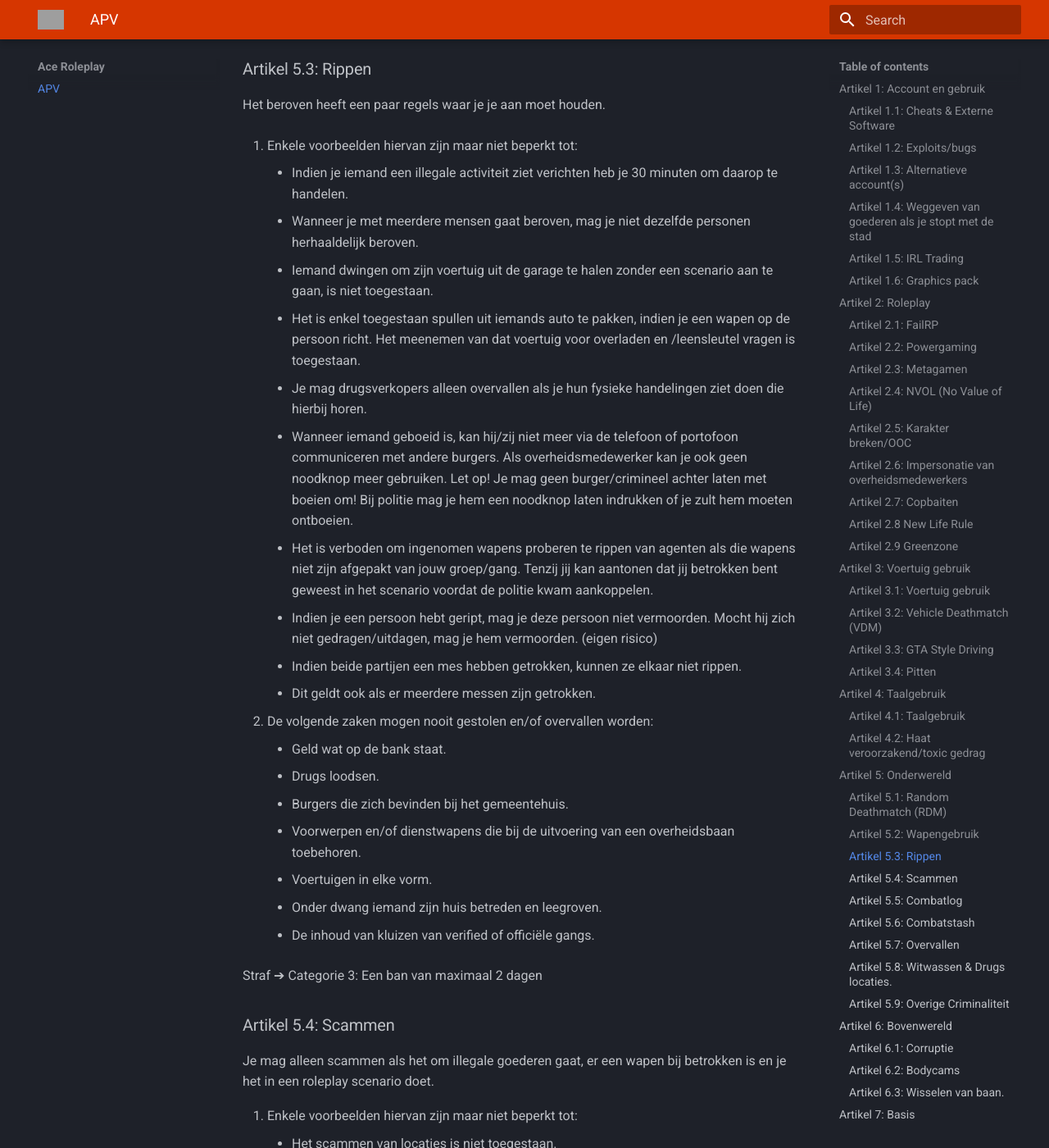
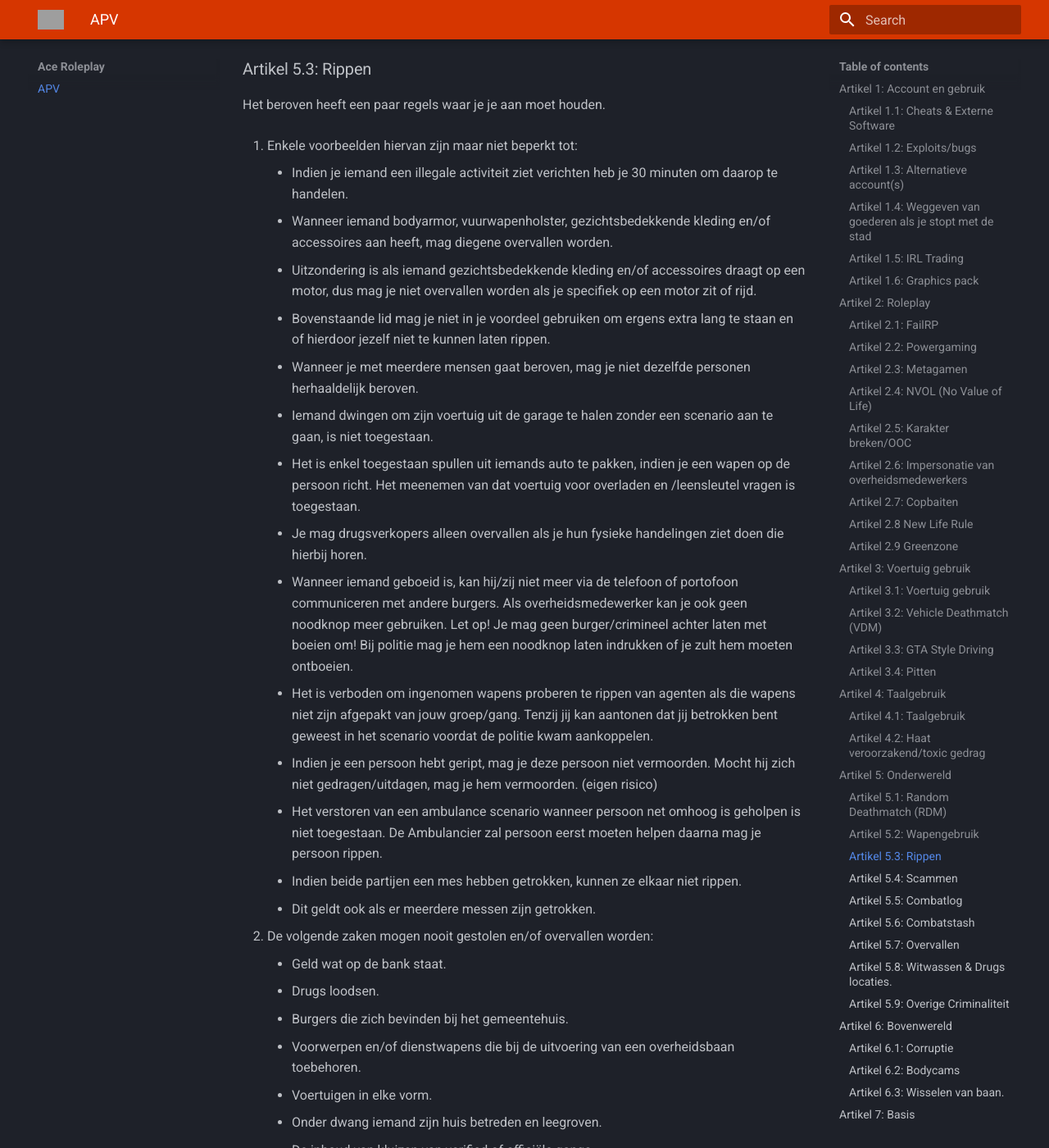
Before and after one commit to Alem569/ace-apv, an MkDocs documentation site: the page built from docs/index.md, in a window 1280 px wide and 1400 px high, scrolled down 13199 px. Shown: the whole window at 82% size. Built offline with MkDocs 1.6.1 and Material for MkDocs 9.7.7, drawn with Linux system fonts in a browser that asks for light colours; grey boxes are pictures that could not be loaded.

Commit message:
Toevoeging voorbeelden rippen.md

```diff
--- a/docs/index.md
+++ b/docs/index.md
@@ -347,6 +347,9 @@ Het beroven heeft een paar regels waar je je aan moet houden.
 
 1. Enkele voorbeelden hiervan zijn maar niet beperkt tot:
     * Indien je iemand een illegale activiteit ziet verichten heb je 30 minuten om daarop te handelen.
+    * Wanneer iemand bodyarmor, vuurwapenholster, gezichtsbedekkende kleding en/of accessoires aan heeft, mag diegene overvallen worden.
+      * Uitzondering is als iemand gezichtsbedekkende kleding en/of accessoires draagt op een motor, dus mag je niet overvallen worden als je specifiek op een motor zit of rijd.
+      * Bovenstaande lid mag je niet in je voordeel gebruiken om ergens extra lang te staan en of hierdoor jezelf niet te kunnen laten rippen.
     * Wanneer je met meerdere mensen gaat beroven, mag je niet dezelfde personen herhaaldelijk beroven.
     * Iemand dwingen om zijn voertuig uit de garage te halen zonder een scenario aan te gaan, is niet toegestaan.
     * Het is enkel toegestaan spullen uit iemands auto te pakken, indien je een wapen op de persoon richt. Het meenemen van dat voertuig voor overladen en /leensleutel vragen is toegestaan.
@@ -354,8 +357,10 @@ Het beroven heeft een paar regels waar je je aan moet houden.
     * Wanneer iemand geboeid is, kan hij/zij niet meer via de telefoon of portofoon communiceren met andere burgers. Als overheidsmedewerker kan je ook geen noodknop meer gebruiken. Let op! Je mag geen burger/crimineel achter laten met boeien om! Bij politie mag je hem een noodknop laten indrukken of je zult hem moeten ontboeien.
     * Het is verboden om ingenomen wapens proberen te rippen van agenten als die wapens niet zijn afgepakt van jouw groep/gang. Tenzij jij kan aantonen dat jij betrokken bent geweest in het scenario voordat de politie kwam aankoppelen.
     * Indien je een persoon hebt geript, mag je deze persoon niet vermoorden. Mocht hij zich niet gedragen/uitdagen, mag je hem vermoorden. (eigen risico)
+    * Het verstoren van een ambulance scenario wanneer persoon net omhoog is geholpen is niet toegestaan. De Ambulancier zal persoon eerst moeten helpen daarna mag je persoon rippen.
     * Indien beide partijen een mes hebben getrokken, kunnen ze elkaar niet rippen.
        * Dit geldt ook als er meerdere messen zijn getrokken.
+
 
 3. De volgende zaken mogen nooit gestolen en/of overvallen worden:
     * Geld wat op de bank staat.
```
